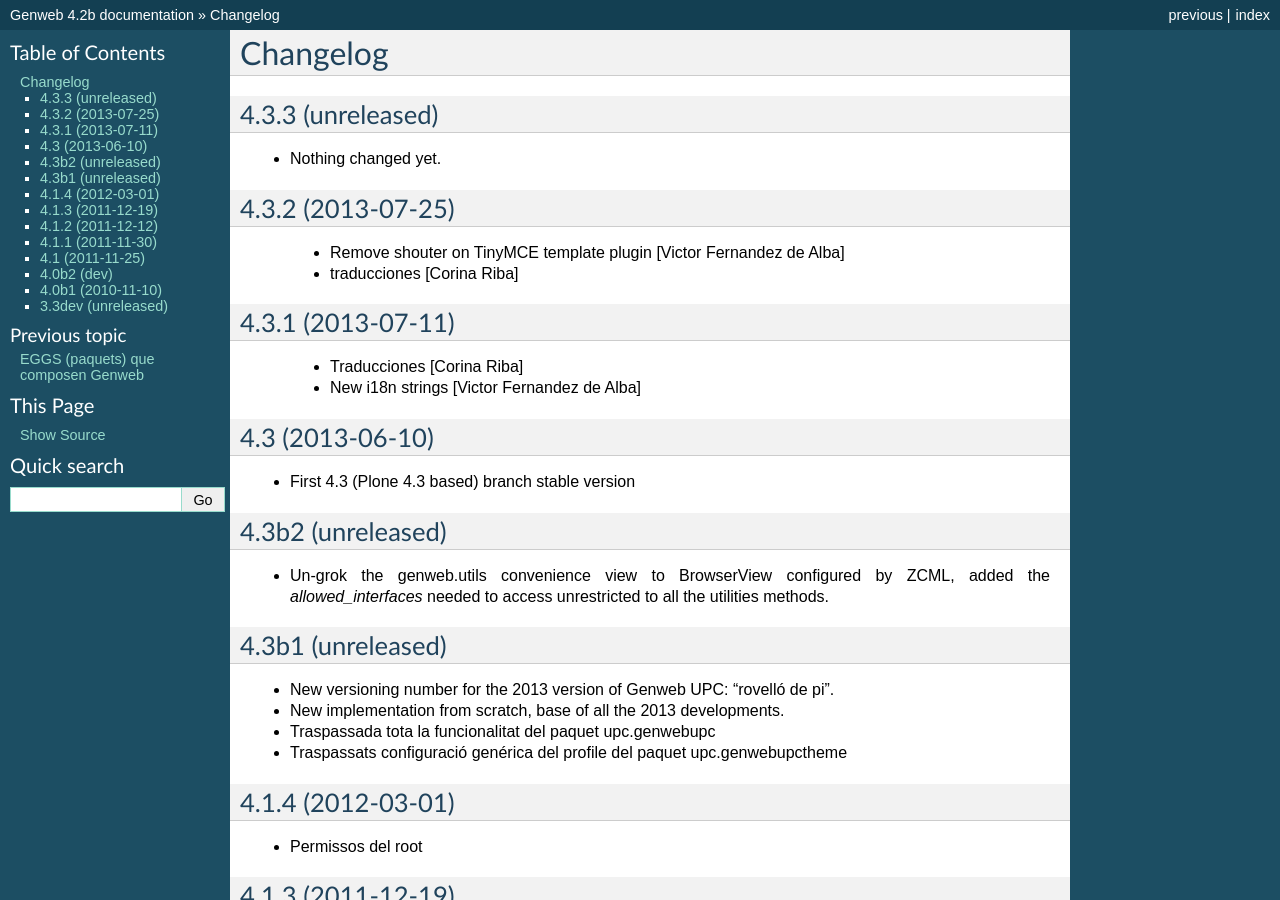
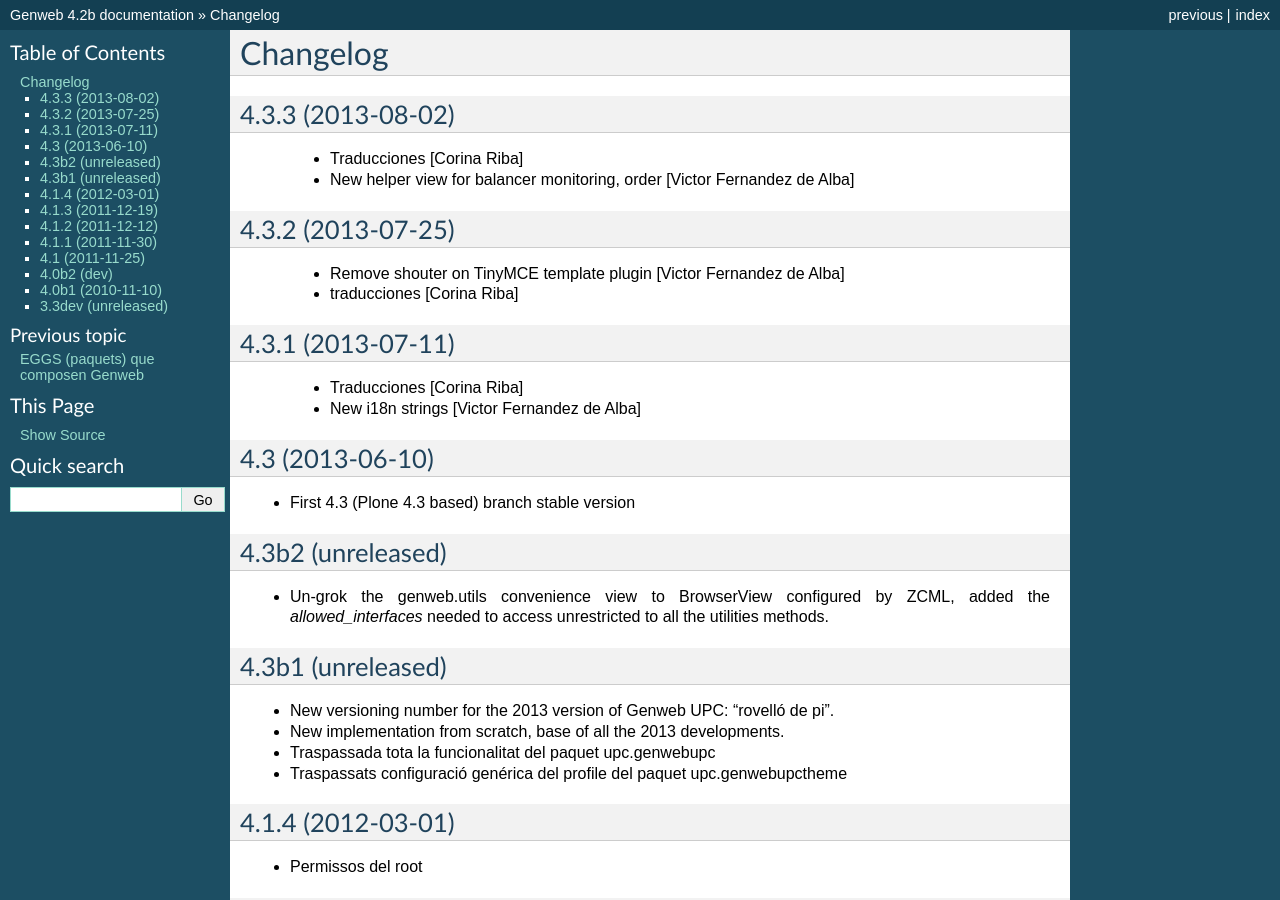
Before and after one commit to UPCnet/genweb.core, a Sphinx documentation site: the page built from docs/HISTORY.rst, in a window 1280 px wide and 900 px high. Built offline with Sphinx 7.4.7, drawn with Linux system fonts in a browser that asks for light colours.

Commit message:
Preparing release 4.3.3

```diff
--- a/docs/HISTORY.rst
+++ b/docs/HISTORY.rst
@@ -1,11 +1,11 @@
 Changelog
 =========
 
-4.3.3 (unreleased)
+4.3.3 (2013-08-02)
 ------------------
 
-- Nothing changed yet.
-
+ * Traducciones [Corina Riba]
+ * New helper view for balancer monitoring, order [Victor Fernandez de Alba]
 
 4.3.2 (2013-07-25)
 ------------------
--- a/setup.py
+++ b/setup.py
@@ -1,7 +1,7 @@
 from setuptools import setup, find_packages
 import os
 
-version = '4.3.3.dev0'
+version = '4.3.3'
 
 README = open("README.rst").read()
 HISTORY = open(os.path.join("docs", "HISTORY.rst")).read()
```
